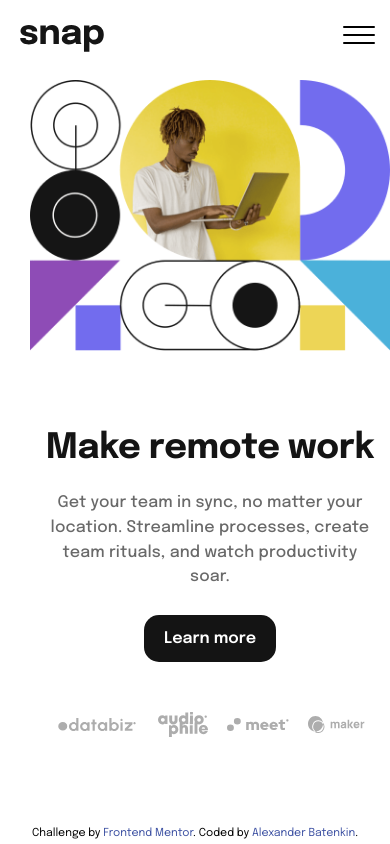
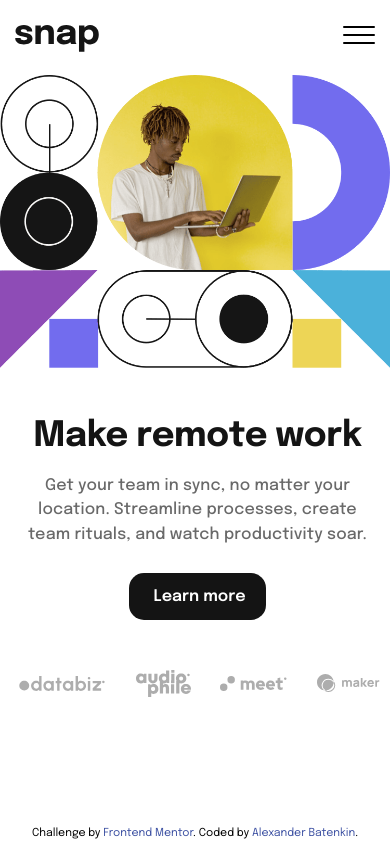
Before and after one commit to albatros444/frontendMentor25, a plain HTML site: page index.html in a window 390 px wide. Drawn offline with Linux system fonts and the light colour scheme.

Commit message:
some twiks

```diff
--- a/index.html
+++ b/index.html
@@ -20,6 +20,7 @@
   </head>
   <body>
     <div class="background">
+      <div class="body">
         <!-- nav bar -->
         <div class="navBar">
           <div class="divForLogo">
@@ -27,7 +28,10 @@
           </div>
           <div class="navLinks">
             <ul class="navLinks__left">
-            <li id="navLinks__left__Features" class="navLinks__left__Features">
+              <li
+                id="navLinks__left__Features"
+                class="navLinks__left__Features"
+              >
                 <a href="#">Features</a>
                 <svg
                   class="arrowSvg featuresArrow"
@@ -79,7 +83,9 @@
             </ul>
             <ul class="navLinks__right">
               <li class="navLinks__right__Login"><a href="#">Login</a></li>
-            <li class="navLinks__right__Register"><a href="#">Register</a></li>
+              <li class="navLinks__right__Register">
+                <a href="#">Register</a>
+              </li>
             </ul>
           </div>
         </div>
@@ -177,6 +183,7 @@
             <div class="heroCentered__right"></div>
           </div>
         </div>
+      </div>
 
       <div class="attribution">
         Challenge by
--- a/scss/hero.scss
+++ b/scss/hero.scss
@@ -27,7 +27,7 @@
       button {
         display: inline-block;
         margin-top: 50px;
-        padding: 17px 30px;
+        padding: 17px 30px 17px 35px;
         border: none;
         border-radius: 15px;
         outline: inherit;
--- a/scss/main.scss
+++ b/scss/main.scss
@@ -2,9 +2,10 @@
 @import "footer";
 @import "navbar";
 @import "hero";
-
 .background {
   background-color: hsl(0, 0%, 98%);
+}
+.body {
   max-width: 1600px;
   min-height: 100vh;
   padding-bottom: 125px;
--- a/scss/mediaQs.scss
+++ b/scss/mediaQs.scss
@@ -1,7 +1,9 @@
 @media screen and (max-width: 500px) {
   .background {
+    background-color: white;
+  }
+  .body {
     height: 800px;
-    background-color: white;
   }
   .hero {
     height: auto;
@@ -9,22 +11,23 @@
       flex-direction: column-reverse;
       width: 100vw;
       height: auto;
-      padding-top: 80px;
+      padding-top: 75px;
+      padding-left: 0px;
       &__right {
         width: 100%;
-        height: 320px;
+        height: 75vw;
         background-image: url("/images/image-hero-mobile.png");
         background-repeat: no-repeat;
       }
       &__left {
-        padding: 30px 15px 80px 15px;
+        padding: 50px 10px 80px 15px;
         h1 {
           padding-right: 0;
           font-size: 35px;
           text-align: center;
         }
         p {
-          margin-top: 25px;
+          margin-top: 20px;
           padding-right: 0;
           font-size: 16px;
           text-align: center;
@@ -32,7 +35,7 @@
         button {
           display: block;
           margin: 25px auto;
-          padding: 15px 20px;
+          padding: 15px 20px 15px 24px;
           font-size: 16px;
           &:hover {
             background-color: white;
@@ -42,7 +45,7 @@
       .svgsSection {
         display: flex;
         justify-content: space-between;
-        margin-top: 50px;
+        margin: 50px -10px 0 -10px;
         div {
           display: flex;
           justify-content: center;
@@ -69,7 +72,7 @@
     justify-content: space-between;
     background-color: white;
     .MobileLogo {
-      padding-left: 20px;
+      padding-left: 15px;
       padding-top: 25px;
     }
   }
```
Also changed, not shown: dist/main.css, 1 other file. Lines whose indentation alone changed are shown as unchanged.
